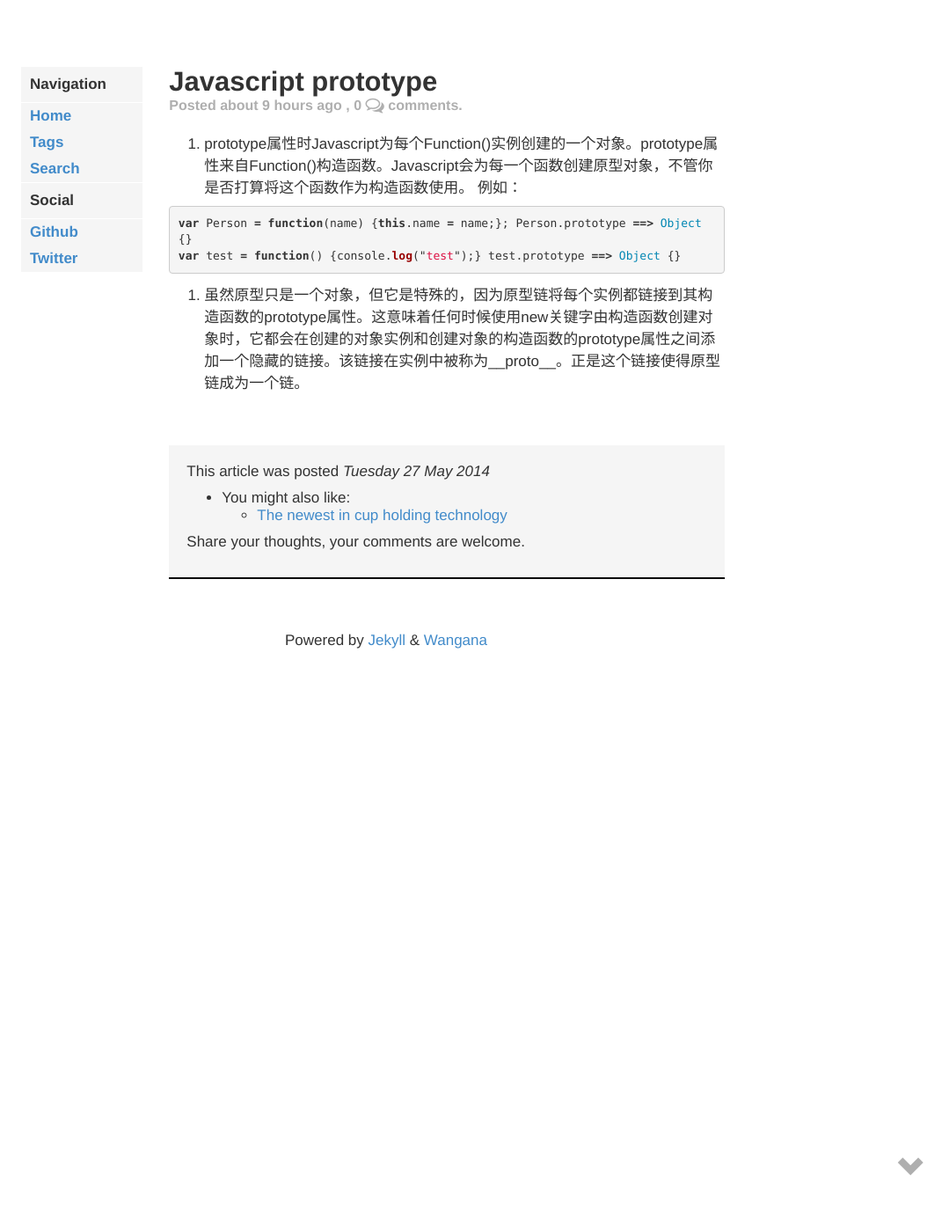
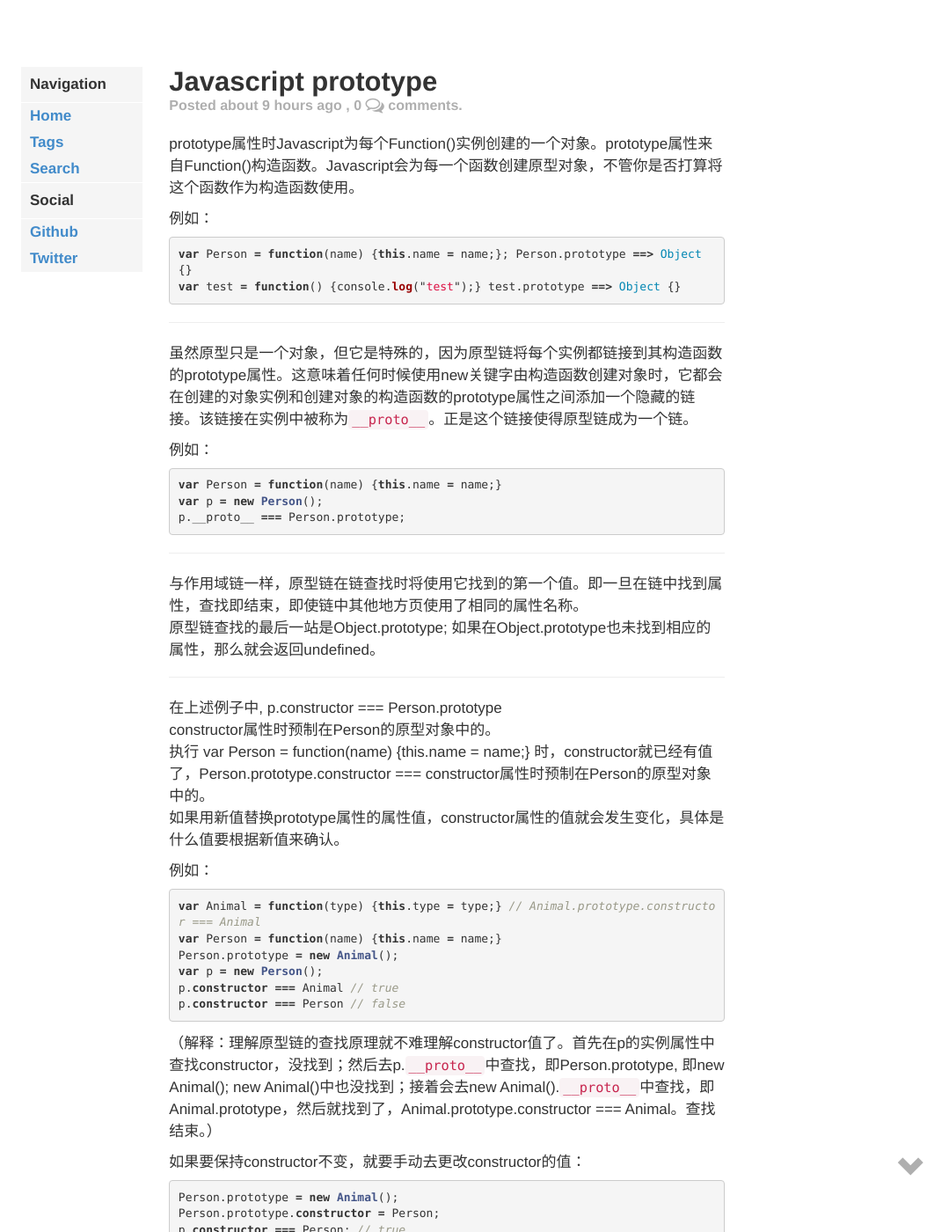
Before and after one commit to michaelguo1991/michaelguo1991.github.io, a Jekyll site: the page built from _posts/2014-05-27-javascript prototype.md, in a window 1280 px wide and 1400 px high. Shown: the whole window at 88% size, without its empty margins (201-1280 px from the left). Built offline with Jekyll 4.4.1, drawn with Linux system fonts in a browser that asks for light colours; some web fonts are replaced; Markdown is read by kramdown in place of the engine named in the settings; comment, search, counter and statistics services are not loaded; some of the changed text lies outside the part shown.

Commit message:
Add javascript constructor blog

```diff
--- a/_config.yml
+++ b/_config.yml
@@ -3,13 +3,3 @@
 pygments: true
 
 permalink: /:year/:month/:title/
-owner:
-    name: #
-    twitter: #
-    github: #
-    disqus_shortname: #
-
-ga_id: #
-ga_username: #
-
-timezone: #
--- a/_layouts/post.html
+++ b/_layouts/post.html
@@ -15,7 +15,7 @@
     	</div>
         <div class="post">
             {{ content }}
-            {% include scripts/signoff_block.html %}
+
         </div>
     </div>
 </div>
--- a/_posts/2014-05-27-javascript prototype.md
+++ b/_posts/2014-05-27-javascript prototype.md
@@ -4,12 +4,65 @@
 comments: true
 ---
 
-1. prototype属性时Javascript为每个Function()实例创建的一个对象。prototype属性来自Function()构造函数。Javascript会为每一个函数创建原型对象，不管你是否打算将这个函数作为构造函数使用。
+prototype属性时Javascript为每个Function()实例创建的一个对象。prototype属性来自Function()构造函数。Javascript会为每一个函数创建原型对象，不管你是否打算将这个函数作为构造函数使用。
+
 例如：
-
 {% highlight javascript %}
 var Person = function(name) {this.name = name;}; Person.prototype ==> Object {}
 var test = function() {console.log("test");} test.prototype ==> Object {}
 {% endhighlight %}
 
-2. 虽然原型只是一个对象，但它是特殊的，因为原型链将每个实例都链接到其构造函数的prototype属性。这意味着任何时候使用new关键字由构造函数创建对象时，它都会在创建的对象实例和创建对象的构造函数的prototype属性之间添加一个隐藏的链接。该链接在实例中被称为__proto__。正是这个链接使得原型链成为一个链。
+***
+虽然原型只是一个对象，但它是特殊的，因为原型链将每个实例都链接到其构造函数的prototype属性。这意味着任何时候使用new关键字由构造函数创建对象时，它都会在创建的对象实例和创建对象的构造函数的prototype属性之间添加一个隐藏的链接。该链接在实例中被称为``__proto__``。正是这个链接使得原型链成为一个链。
+
+例如：
+{% highlight javascript %}
+var Person = function(name) {this.name = name;}
+var p = new Person();
+p.__proto__ === Person.prototype;
+{% endhighlight %}
+
+***
+与作用域链一样，原型链在链查找时将使用它找到的第一个值。即一旦在链中找到属性，查找即结束，即使链中其他地方页使用了相同的属性名称。
+原型链查找的最后一站是Object.prototype; 如果在Object.prototype也未找到相应的属性，那么就会返回undefined。
+
+***
+在上述例子中, p.constructor === Person.prototype
+constructor属性时预制在Person的原型对象中的。
+执行 var Person = function(name) {this.name = name;} 时，constructor就已经有值了，Person.prototype.constructor === constructor属性时预制在Person的原型对象中的。
+如果用新值替换prototype属性的属性值，constructor属性的值就会发生变化，具体是什么值要根据新值来确认。
+
+例如：
+{% highlight javascript %}
+var Animal = function(type) {this.type = type;} // Animal.prototype.constructor === Animal
+var Person = function(name) {this.name = name;}
+Person.prototype = new Animal();
+var p = new Person();
+p.constructor === Animal // true
+p.constructor === Person // false
+{% endhighlight %}
+（解释：理解原型链的查找原理就不难理解constructor值了。首先在p的实例属性中查找constructor，没找到；然后去p.``__proto__``中查找，即Person.prototype, 即new Animal(); new Animal()中也没找到；接着会去new Animal().``__proto__``中查找，即Animal.prototype，然后就找到了，Animal.prototype.constructor === Animal。查找结束。）
+
+如果要保持constructor不变，就要手动去更改constructor的值：
+{% highlight javascript %}
+Person.prototype = new Animal();
+Person.prototype.constructor = Person;
+p.constructor === Person; // true
+{% endhighlight %}
+
+***
+用新对象替换prototype属性不会更新以前的实例。
+创建一个实例时，该实例将在实例化时被绑定到当时的原型。提供一个新对象赋值给prototype不会更新已创建对象和实例之间的连接。
+
+例如：
+{% highlight javascript %}
+var Person = function() {};
+Person.prototype.age = 20;
+p = new Person(); p.age // 20
+Person.prototype.age = 25;
+p.age // 25
+Person.prototype = {age: 30}
+p1 = new Person();
+p.age // 25
+p1.age // 30
+{% endhighlight %}
```
Also changed, not shown: _posts/2014-05-27-javascript constructor.md (added, +24 -0 lines), 1 other file.
